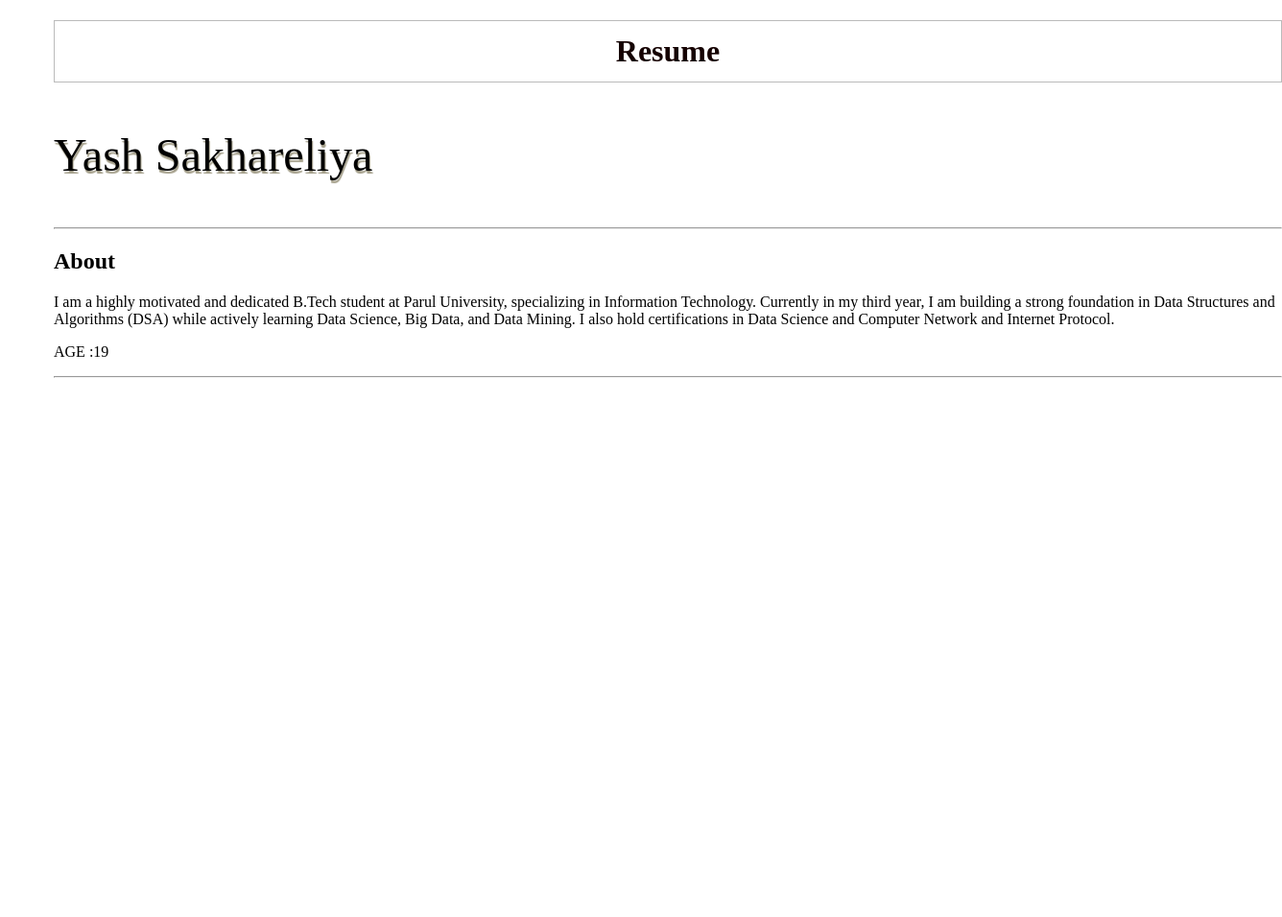
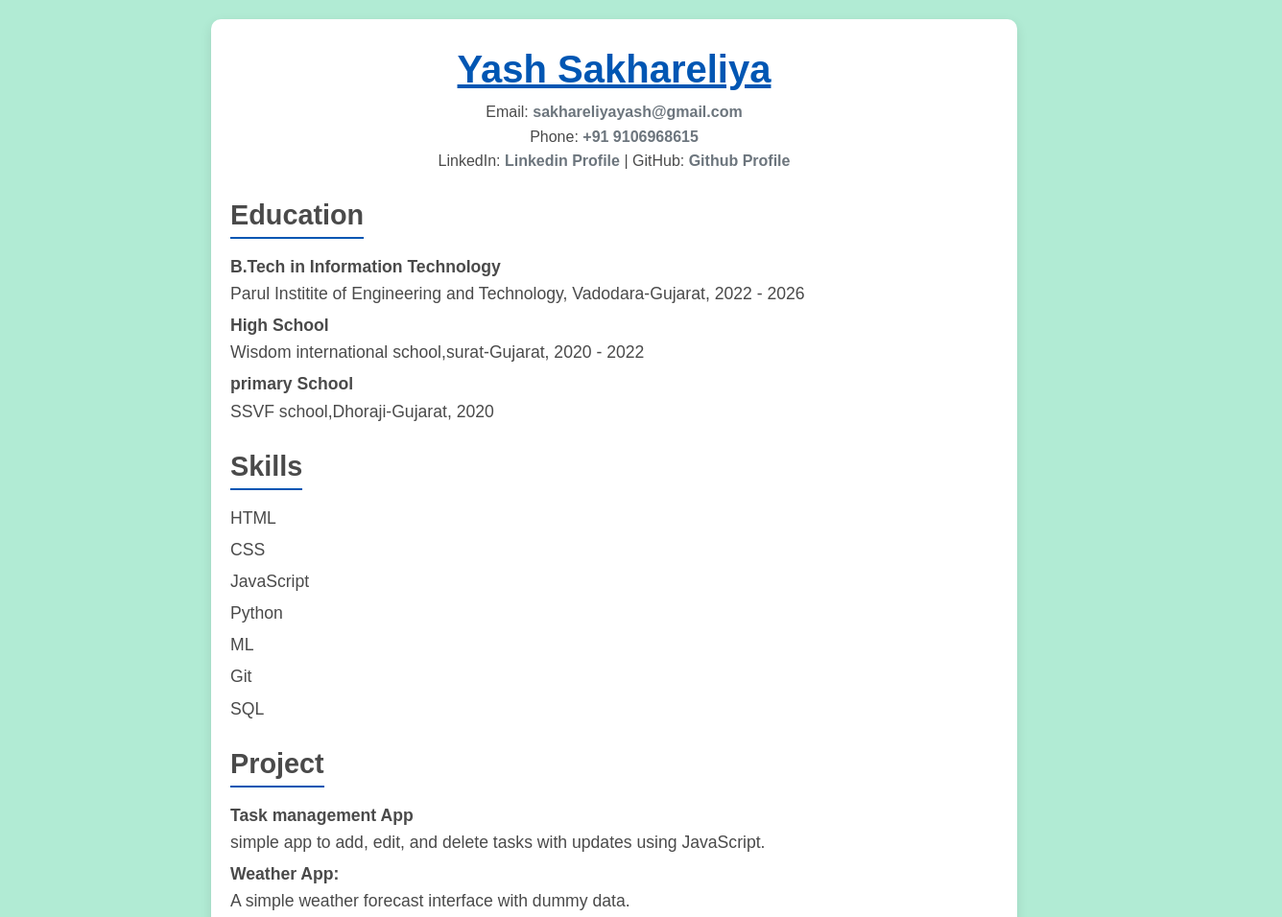
Before and after one commit to YashSakhareliya/JS_Task, a plain HTML site: page Task 1/index.html in a window 1280 px wide. Shown: the top 956 px of the page at 96% size, 1336 px wide, since content can reach past the window. Before the commit the page ends 829 px from the top, so only its background shows below. Drawn offline with Linux system fonts and the light colour scheme.

Commit message:
Task 1 Done

```diff
--- a/Task 1/index.html
+++ b/Task 1/index.html
@@ -1,40 +1,69 @@
 <!DOCTYPE html>
 <html lang="en">
-
 <head>
     <meta charset="UTF-8">
     <meta name="viewport" content="width=device-width, initial-scale=1.0">
-        <title>Resume</title>
+    <title>Simple Resume</title>
     <link rel="stylesheet" href="./script.css">
 </head>
+<body>
+    <div class="resume-container">
+        <!-- Header -->
+        <header>
+            <h1 id="name"><u>Yash Sakhareliya</u></h1>
+            <p>Email: <a href="mailto:aaraynvekariya0143@gmail.com">sakhareliyayash@gmail.com</a></p>
+            <p>Phone: <a href="tel:+919979134264">+91 9106968615</a></p>
+            <p>
+                LinkedIn: <a href="https://www.linkedin.com/in/aaryan-vekariya-647257272" target="_blank">Linkedin Profile</a> |
+                GitHub: <a href="https://github.com/aaryanvekariya" target="_blank">Github Profile</a>
+            </p>
+        </header>
 
-    <body>
+        <!-- Education -->
+        <section>
+            <h2>Education</h2>
+            <ul>
+                <li>
+                    <strong>B.Tech in Information Technology</strong> <br> Parul Institite of Engineering and Technology, Vadodara-Gujarat, 2022 - 2026
+                </li>
+                <li>
+                    <strong>High School</strong> <br> Wisdom international school,surat-Gujarat, 2020 - 2022
+                </li>
+                <li>
+                    <strong>primary School</strong> <br> SSVF school,Dhoraji-Gujarat, 2020
+                </li>
+            </ul>
+        </section>
 
-        <div class="main">
+        <!-- Skills -->
+        <section>
+            <h2>Skills</h2>
+            <ul>
+                <li>HTML</li>
+                <li>CSS</li>
+                <li>JavaScript</li>
+                <li>Python</li>
+                <li>ML</li>
+                <li>Git</li>
+                <li>SQL</li>
+            </ul>
+        </section>
 
-            <h1 id="title"></h1>
-            <p id="name"></p>
-            <hr>
-            <h2 id="about"></h2>
-            <p id="about-content"></p>
-
-            <p id="age"></p>
-            <p id="address"></p>
-            <p id="email"></p>
-            <p id="phone"></p>
-            <hr>
-            <p id="skills"></p>
-            <p id="education"></p>
-            <p id="workExperience"></p>
-            <p id="projects"></p>
-            <p id="references"></p>
-
+        <!-- Projects -->
+        <section>
+            <h2>Project</h2>
+            <ul>
+                <li>
+                    <strong>Task management App</strong>
+                    <br>  simple app to add, edit, and delete tasks with updates using JavaScript.
+                </li>
+                <li>
+                    <strong>Weather App:</strong>
+                    <br>A simple weather forecast interface with dummy data.
+                </li>
+            </ul>
+        </section>
     </div>
-
-
-
-
     <script src="./index.js"></script>
 </body>
-
 </html>
--- a/Task 1/script.css
+++ b/Task 1/script.css
@@ -1,37 +1,137 @@
-/* *{
+/* General Reset */
+
+body, h1, h2, p, ul {
+
     margin: 0;
+
     padding: 0;
+
     box-sizing: border-box;
-} */
-body{
-    width: 100vw;
-    height: 100vh;
-    /* display: flex;
-    justify-content: center;
-    align-items: center; */
 
-}
-.main{
-    width: 100vw;
-    height: 100vh;
-    margin-left: 3rem;
-    /* display: flex;
-    flex-direction: column;
-    justify-content: center;
-    align-items: center; */
-
-}
-#title {
-    color: rgb(21, 1, 1);
-    font-size: 2rem;
-    text-align: center;
-    border: 1px solid #bbb;
-    padding: 0.8rem;
+    font-family: Arial, sans-serif;
 
 }
 
-#name{
-    color: black;
-    font-size: 3rem;
-    text-shadow: 1px 3px 1px rgb(165, 160, 139);
+
+
+body {
+
+    background-color: #b1ebd4;
+
+    color: #4a4a4a;
+
+    line-height: 1.6;
+
 }
+
+
+
+.resume-container {
+
+    max-width: 800px;
+
+    margin: 20px auto;
+
+    background: #ffffff;
+
+    padding: 20px;
+
+    box-shadow: 0 4px 12px rgba(0, 0, 0, 0.1);
+
+    border-radius: 10px;
+
+}
+
+
+
+/* Header Section */
+
+header {
+
+    text-align: center;
+
+    margin-bottom: 20px;
+
+}
+
+
+
+header h1 {
+
+    font-size: 2.5rem;
+
+    color: #0056b3;
+
+}
+
+
+
+header p a {
+
+    color: #6c757d;
+
+    text-decoration: none;
+
+    font-weight: bold;
+
+    transition: color 0.3s ease;
+
+}
+
+
+
+header p a:hover {
+
+    color: #0056b3;
+
+}
+
+
+
+/* Skills and Projects */
+
+section {
+
+    margin-bottom: 20px;
+
+}
+
+
+
+section h2 {
+
+    border-bottom: 2px solid #0056b3;
+
+    display: inline-block;
+
+    margin-bottom: 10px;
+
+    font-size: 1.8rem;
+
+}
+
+
+
+ul {
+
+    list-style: none;
+
+}
+
+
+
+ul li {
+
+    margin: 5px 0;
+
+    font-size: 1.1rem;
+
+}
+
+
+
+ul li span {
+
+    color: #6c757d;
+
+}
```
Also changed, not shown: 1 other file. Lines whose indentation alone changed are shown as unchanged.
